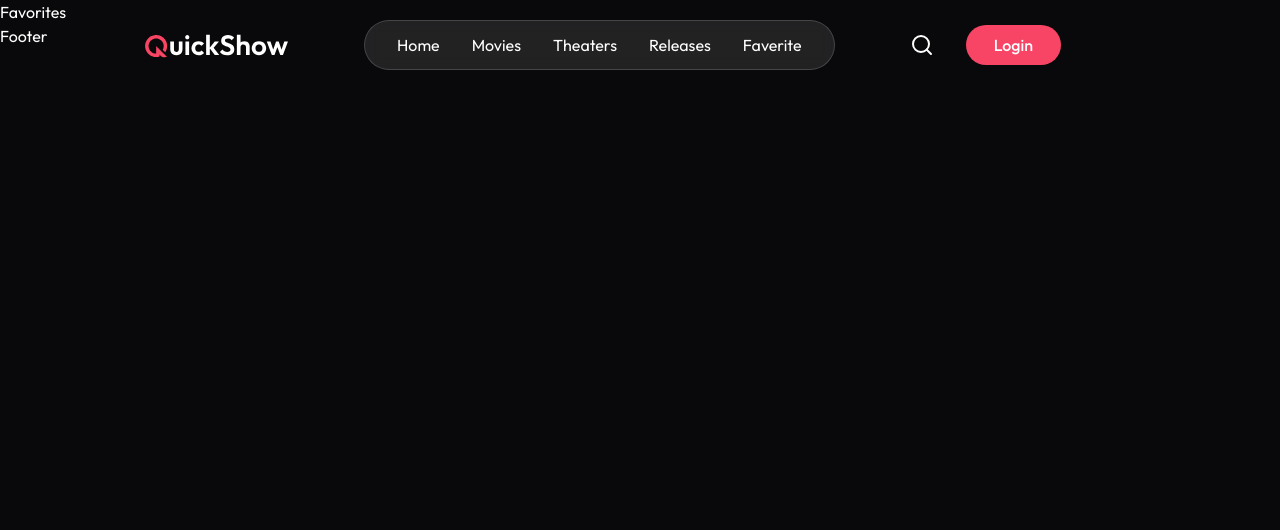
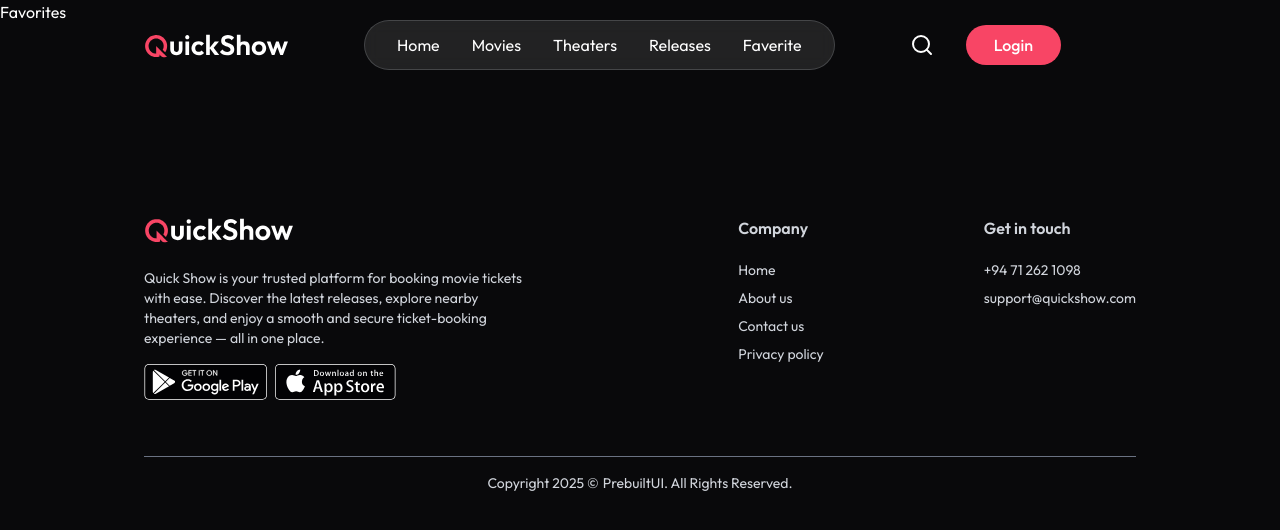
Before and after one commit to puvanakopis/Movie-Seats, a React (Vite) app in the folder Frontend/: page /favorite in a window 1280 px wide. Shown: the top 530 px of the page. Built offline with nearby package versions, Linux system fonts and the light colour scheme; no server answers; a web font is replaced by a local one.

Commit message:
Completed home page

```diff
--- a/Frontend/src/assets/assets.js
+++ b/Frontend/src/assets/assets.js
@@ -17,7 +17,7 @@
 export const dummyTrailers = [
     {
         image: "https://img.youtube.com/vi/WpW36ldAqnM/maxresdefault.jpg",
-        videoUrl: 'https://www.youtube.com/watch?v=WpW36ldAqnM'
+        videoUrl:'https://www.youtube.com/watch?v=WpW36ldAqnM'
     },
     {
         image: "https://img.youtube.com/vi/-sAOWhvheK8/maxresdefault.jpg",
--- a/Frontend/src/components/Footer.jsx
+++ b/Frontend/src/components/Footer.jsx
@@ -1,8 +1,79 @@
 import React from 'react'
+import { Link } from 'react-router-dom'
+import { assets } from '../assets/assets'
 
 const Footer = () => {
+
+  const handleNav = () => {
+    scrollTo(0, 0);
+  }
+
   return (
-    <div>Footer</div>
+    <footer className="px-6 pt-8 md:px-16 lg:px-36 mt-40 w-full text-gray-300">
+      <div className="flex flex-col md:flex-row justify-between w-full gap-10 border-b border-gray-500 pb-14">
+
+        {/* ----------- Left Section ----------- */}
+        <div className="md:max-w-96">
+          <img alt="Logo" className="h-7" src={assets.logo} />
+
+          <p className="mt-6 text-sm">
+            Quick Show is your trusted platform for booking movie tickets with ease.
+            Discover the latest releases, explore nearby theaters, and enjoy a smooth
+            and secure ticket-booking experience — all in one place.
+          </p>
+
+          <div className="flex items-center gap-2 mt-4">
+            <img src={assets.googlePlay} alt="google play" className="h-9 w-auto rounded" />
+            <img src={assets.appStore} alt="app store" className="h-9 w-auto rounded" />
+          </div>
+        </div>
+
+        {/* ----------- Right Section ----------- */}
+        <div className="flex-1 flex items-start md:justify-end gap-20 md:gap-40">
+
+          {/* ----------- Company Links ----------- */}
+          <div>
+            <h2 className="font-semibold mb-5">Company</h2>
+            <ul className="text-sm space-y-2">
+
+              <li>
+                <Link to="/" onClick={handleNav}>Home</Link>
+              </li>
+
+              <li>
+                <Link to="/about" onClick={handleNav}>About us</Link>
+              </li>
+
+              <li>
+                <Link to="/contact" onClick={handleNav}>Contact us</Link>
+              </li>
+
+              <li>
+                <Link to="/privacy-policy" onClick={handleNav}>Privacy policy</Link>
+              </li>
+
+            </ul>
+          </div>
+
+          {/* ----------- Contact Details ----------- */}
+          <div>
+            <h2 className="font-semibold mb-5">Get in touch</h2>
+            <div className="text-sm space-y-2">
+              <p>+94 71 262 1098</p>
+              <p>support@quickshow.com</p>
+            </div>
+          </div>
+
+        </div>
+      </div>
+
+      {/* ----------- Footer Bottom ----------- */}
+      <p className="pt-4 text-center text-sm pb-5">
+        Copyright {new Date().getFullYear()} ©
+        <Link to="/" onClick={handleNav} className="ml-1">PrebuiltUI</Link>.
+        All Rights Reserved.
+      </p>
+    </footer>
   )
 }
 
--- /dev/null
+++ b/Frontend/src/components/TrailerSection.jsx
@@ -0,0 +1,65 @@
+import React, { useState } from 'react'
+import ReactPlayer from 'react-player'
+import { dummyTrailers } from '../assets/assets'
+import BlurCircle from './BlurCircle'
+import { PlayCircleIcon } from 'lucide-react'
+
+const TrailerSection = () => {
+
+    const [currentTrailer, setCurrentTrailer] = useState(dummyTrailers[0])
+
+    return (
+        <div className="px-6 md:px-16 lg:px-24 xl:px-44 py-20 overflow-hidden">
+
+            {/* ----------- Section Title ----------- */}
+            <p className="text-gray font-medium text-lg max-w-[960px] mx-auto">Trailer</p>
+
+            {/* ----------- Video Player Area ----------- */}
+            <div className="relative mt-6 flex justify-center">
+
+                {/* Background Blur Circle */}
+                <BlurCircle top="-100px" right="-100px" />
+
+                {/* Main Trailer Player */}
+                <div className="w-full max-w-[960px] aspect-video rounded-xl overflow-hidden">
+                    <ReactPlayer
+                        src={currentTrailer.videoUrl}
+                        controls
+                        width="100%"
+                        height="100%"
+                    />
+                </div>
+            </div>
+
+            {/* ----------- Trailer Thumbnails Grid ----------- */}
+            <div className="grid grid-cols-2 md:grid-cols-4 gap-4 md:gap-6 mt-8 max-w-[960px] mx-auto">
+                {dummyTrailers.map((trailer, index) => (
+                    <div
+                        key={index}
+                        onClick={() => setCurrentTrailer(trailer)}
+                        className="relative cursor-pointer hover:-translate-y-1 transition duration-300"
+                    >
+
+                        {/* ----------- Thumbnail Image ----------- */}
+                        <img
+                            src={trailer.image}
+                            className="rounded-lg w-full h-full object-cover brightness-75"
+                            alt="Trailer Thumbnail"
+                        />
+
+                        {/* ----------- Play Icon ----------- */}
+                        <PlayCircleIcon
+                            strokeWidth={1.6}
+                            className="absolute top-1/2 left-1/2
+                                       w-10 h-10 md:w-12 md:h-12
+                                       transform -translate-x-1/2 -translate-y-1/2"
+                        />
+                    </div>
+                ))}
+            </div>
+
+        </div>
+    )
+}
+
+export default TrailerSection
--- a/Frontend/src/pages/Home.jsx
+++ b/Frontend/src/pages/Home.jsx
@@ -1,12 +1,14 @@
 import React from 'react'
 import HeroSection from '../components/HeroSection'
 import FeaturedSection from '../components/FeaturedSection'
+import TrailerSection from '../components/TrailerSection'
 
 const Home = () => {
   return (
     <div>
       <HeroSection />
       <FeaturedSection/>
+      <TrailerSection/>
     </div>
   )
 }
```
